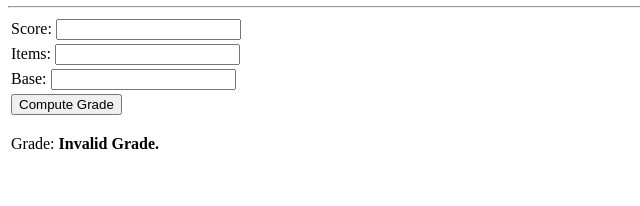
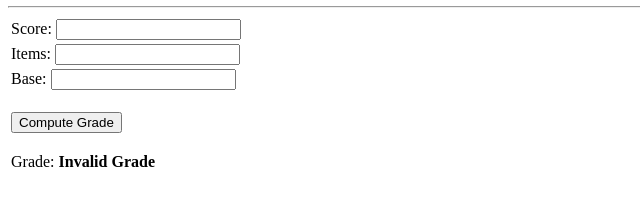
Before and after one commit to Evident4279/website, a plain HTML site: page projects/grade_computation.html in a window 1280 px wide. Both pictures are taken after a click on the button "Compute Grade". Shown: the part 100-306 px from the top of the page, without its empty margins (0-640 px from the left). Drawn offline with Linux system fonts and the light colour scheme.

Commit message:
Update grade_computation.html

```diff
--- a/projects/grade_computation.html
+++ b/projects/grade_computation.html
@@ -30,7 +30,7 @@
 
             <tr><td><label>Base: </label>
                 <input type="number" id="base" value=""></td></tr>
-                <tr><td><input type="button" onclick="compute()" value="Compute Grade"></td></tr>
+                <tr><td><br><input type="button" onclick="compute()" value="Compute Grade"></td></tr>
 
             <tr><td><p>Grade: <b><span id="gpa"></span></b></p></td></tr>
                 <script type="text/javascript">
@@ -62,7 +62,7 @@
                                 gpa = "F";
                                 }
                                 else{
-                                gpa = "Invalid Grade.";
+                                gpa = "Invalid Grade";
                                 }
                         document.getElementById('gpa').innerHTML= gpa;
                     }
```
